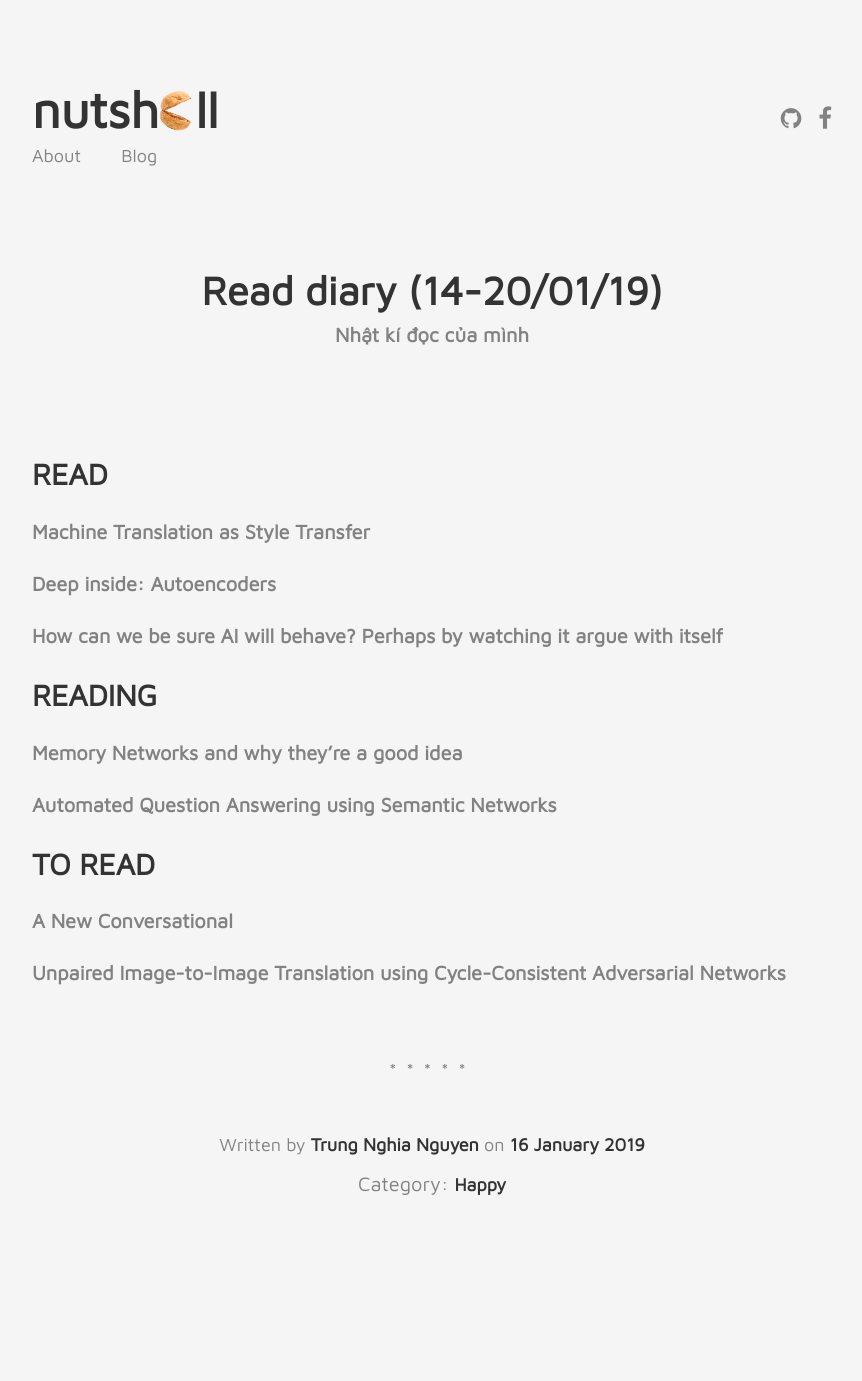
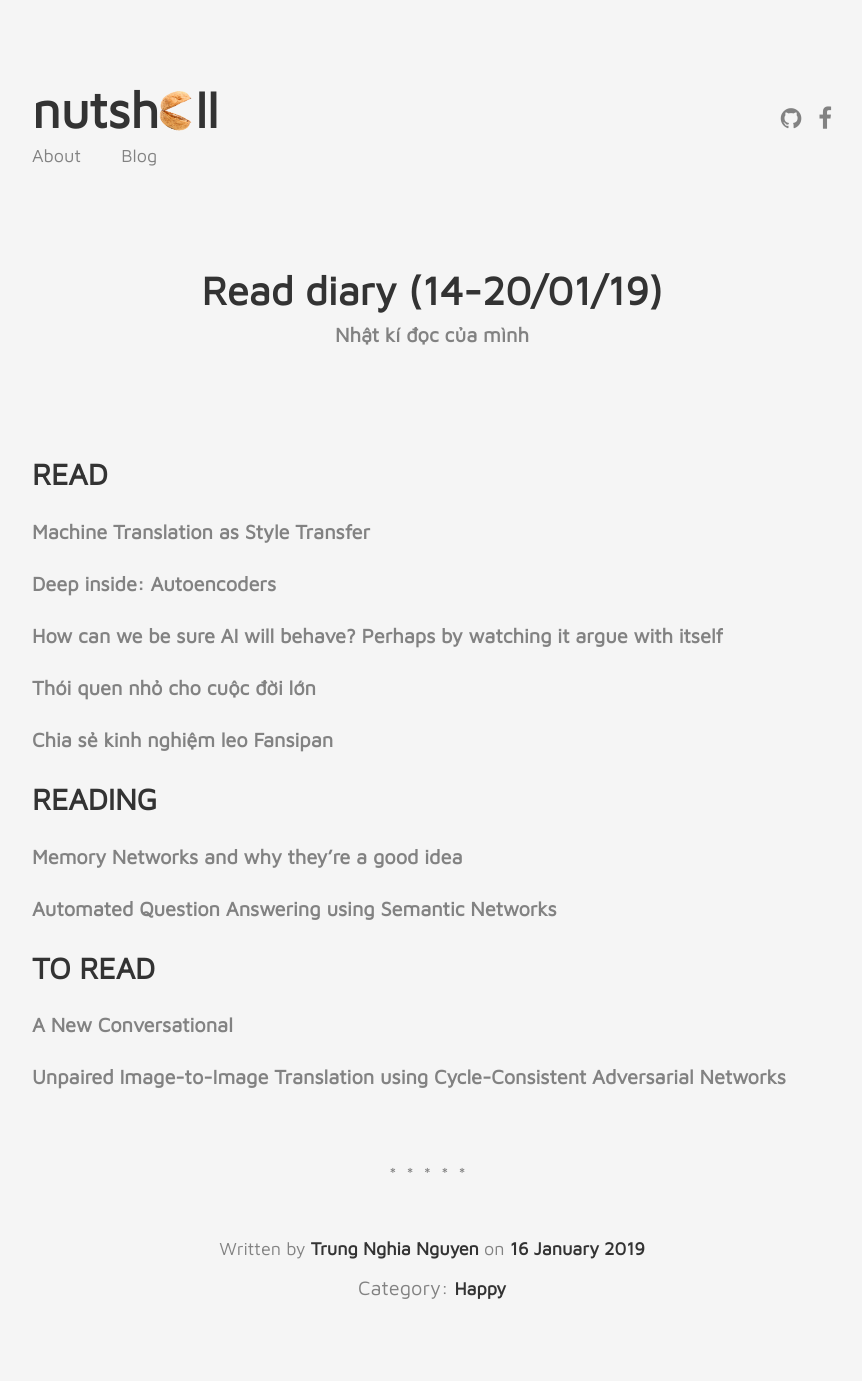
Before and after one commit to Lego1st/lego1st.github.io, a Jekyll site: the page built from _posts/2019-01-16-reading-diary.md, in a window 1280 px wide. Shown: the whole page, without its empty margins (208-1070 px from the left). Built offline with Jekyll 4.4.1, drawn with Linux system fonts in a browser that asks for light colours; before the commit the page ends 1277 px from its top, so only the background shows below that.

Commit message:
Update 2019-01-16-reading-diary.md

```diff
--- a/_posts/2019-01-16-reading-diary.md
+++ b/_posts/2019-01-16-reading-diary.md
@@ -16,7 +16,9 @@ categories:
 
 [How can we be sure AI will behave? Perhaps by watching it argue with itself](https://www.technologyreview.com/s/611069/how-can-we-be-sure-ai-will-behave-perhaps-by-watching-it-argue-with-itself/?utm_campaign=owned_social&utm_medium=social&utm_source=facebook.com&fbclid=IwAR3xl8w6hmW4_Y0WUnfi5QJMWVKx8QnhBP3KIVpL9-aBleL5Vjgcv1yEA8A)
 
+[Thói quen nhỏ cho cuộc đời lớn](http://tamlyhoctoipham.com/thoi-quen-nho-cho-cuoc-doi-lon?fbclid=IwAR1mPw8yZJgQV3JVtsw2mhRsLfflxHfBYsSR5077gHghyp9gvLG-ZsElch8)
 
+[Chia sẻ kinh nghiệm leo Fansipan](https://blogphuot.info/phuot-trekking/chia-se-voi-ban-kinh-nghiem-leo-fansipan-an-toan-va-day-du-nhat.html)
 
 ## READING
 
```
